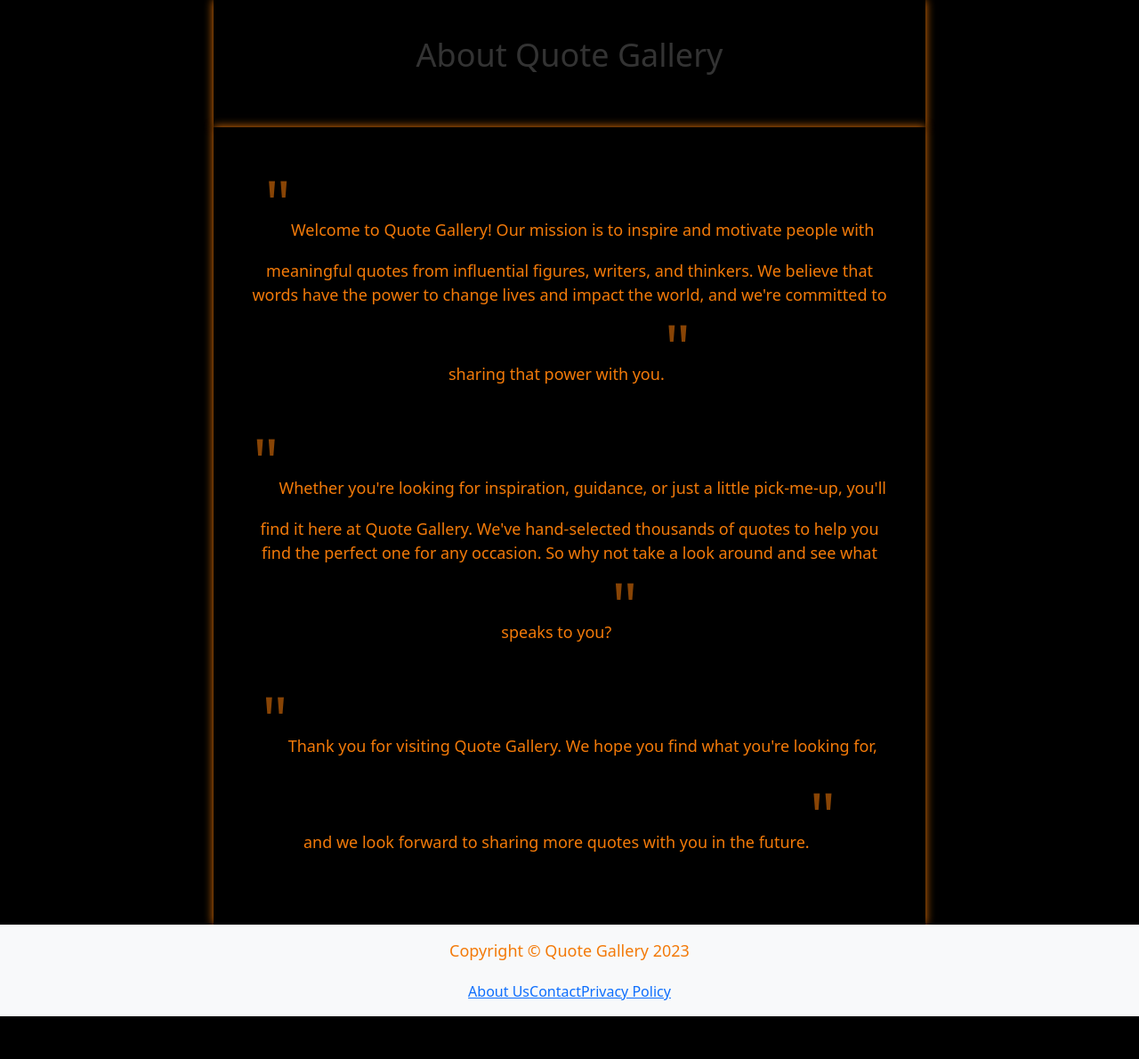
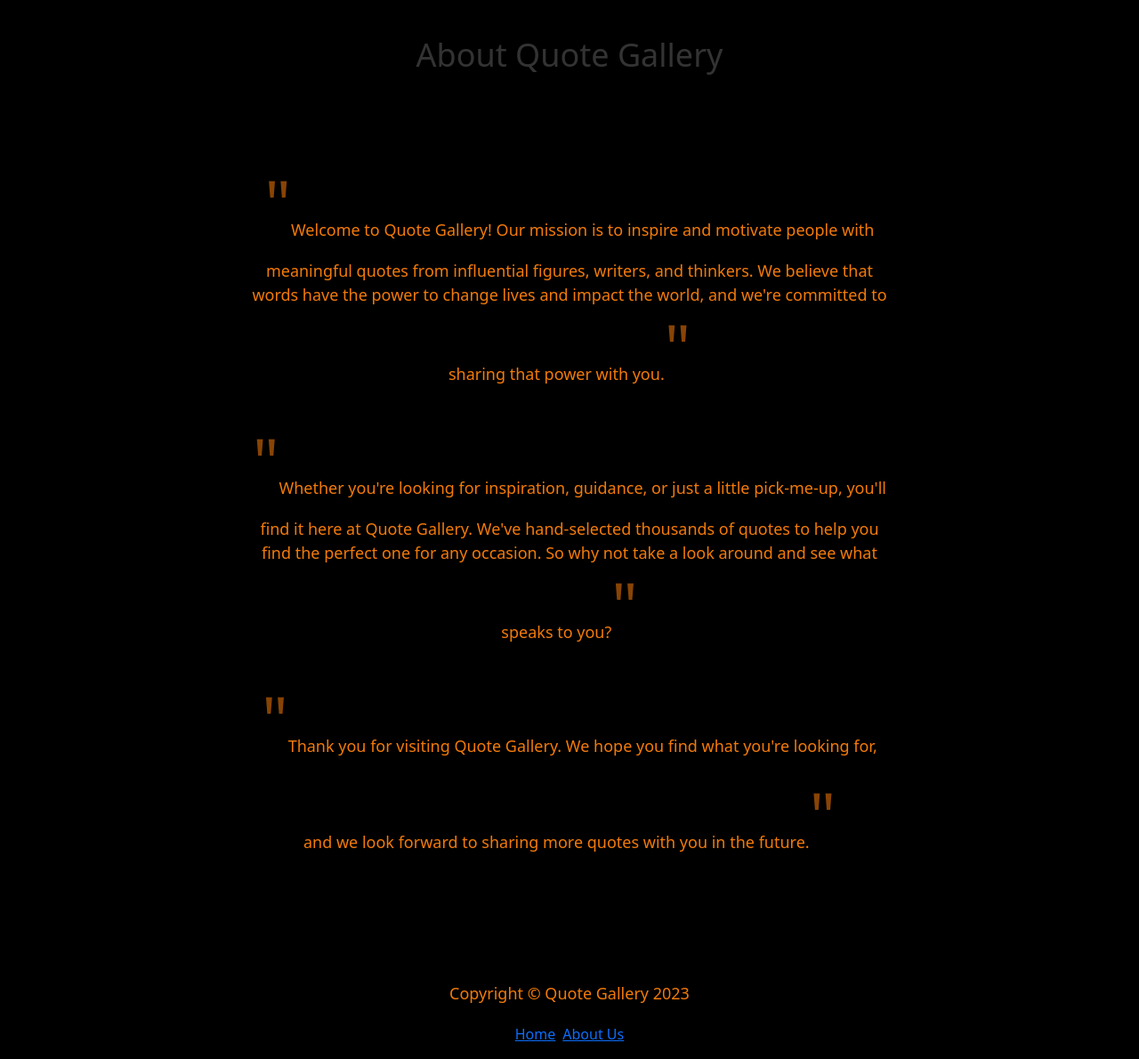
Before and after one commit to ano201/quote-gallery, a React (Create React App) app: page /about in a window 1280 px wide. Shown: the whole page at 89% size. Before the commit the page ends 1142 px from the top, so only its background shows below. Built offline with nearby package versions, Linux system fonts and the light colour scheme.

Commit message:
dynamic router

```diff
--- a/package.json
+++ b/package.json
@@ -10,6 +10,7 @@
     "react": "^18.2.0",
     "react-bootstrap": "^2.7.0",
     "react-dom": "^18.2.0",
+    "react-router-dom": "^6.8.1",
     "react-scripts": "5.0.1",
     "web-vitals": "^2.1.4"
   },
--- a/src/App.js
+++ b/src/App.js
@@ -3,12 +3,16 @@ import Home from "./pages/Home";
 import "./App.css";
 import AboutUs from "./pages/AboutUs";
 import Footer from "./components/Footer";
+import { Navigate, Route, Routes } from "react-router-dom";
 
 const App = () => {
   return (
     <div className="w-100 c-style">
-      {/* <Home></Home> */}
-      <AboutUs></AboutUs>
+      <Routes>
+        <Route path="/" element={<Navigate to="/home" />} />
+        <Route path="/home" element={<Home />} />
+        <Route path="/about" element={<AboutUs />} />
+      </Routes>
       <Footer></Footer>
     </div>
   );
--- a/src/components/AboutUs/AboutUs.css
+++ b/src/components/AboutUs/AboutUs.css
@@ -4,7 +4,11 @@
     text-align: center;
     padding: 40px;
     background-color: black;
+}
+
+.bx-shd {
     box-shadow: 0 0 10px rgb(243, 122, 9);
+
 }
 
 h1 {
--- a/src/components/AboutUs/Header.jsx
+++ b/src/components/AboutUs/Header.jsx
@@ -4,7 +4,7 @@ import "./AboutUs.css";
 const Header = () => {
   return (
     <div>
-      <div class="c-container">
+      <div className="c-container">
         <h1>About Quote Gallery</h1>
       </div>
     </div>
--- a/src/components/Footer.jsx
+++ b/src/components/Footer.jsx
@@ -2,13 +2,19 @@ import React from "react";
 
 const Footer = () => {
   return (
-    <footer className="bg-light py-3">
+    <footer
+      className="bg-black py-3 mt-5"
+      //   style={{ boxShadow: "0 0 10px rgb(243, 122, 9)" }}
+    >
       <div className="container">
         <p className="text-center">Copyright &copy; Quote Gallery 2023</p>
         <div className="d-flex justify-content-center">
-          <a href="#">About Us</a>
-          <a href="#">Contact</a>
-          <a href="#">Privacy Policy</a>
+          <a className="px-1" href="#">
+            Home
+          </a>
+          <a className="px-1" href="#">
+            About Us
+          </a>
         </div>
       </div>
     </footer>
--- a/src/index.js
+++ b/src/index.js
@@ -4,11 +4,14 @@ import "bootstrap/dist/css/bootstrap.min.css";
 import "bootstrap/dist/js/bootstrap.min.js";
 import App from "./App";
 import reportWebVitals from "./reportWebVitals";
+import { BrowserRouter } from "react-router-dom";
 
 const root = ReactDOM.createRoot(document.getElementById("root"));
 root.render(
   <React.StrictMode>
-    <App />
+    <BrowserRouter>
+      <App />
+    </BrowserRouter>
   </React.StrictMode>
 );
 
```
Also changed, not shown: 1 other file (tests, documents, lock files or other folders).
